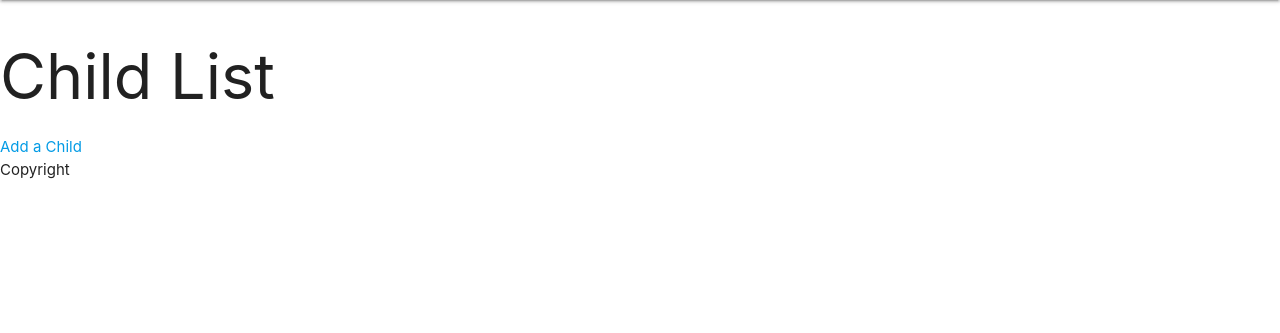
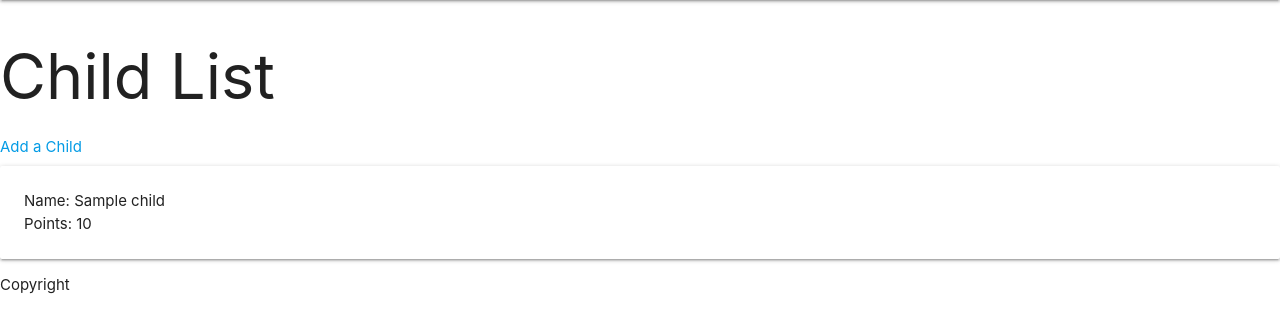
Before and after one commit to chauncy-n/choreapp, a Django app: page /children/ in a window 1280 px wide. Shown: the part 64-397 px from the top of the page. Run offline with Django 3.2, Linux system fonts and the light colour scheme; tables that the repository leaves empty hold one stand-in row (values such as "Sample post").

Commit message:
fixed child list to display, now I need to find why the users child list is not showing up

```diff
--- a/main_app/templates/children/index.html
+++ b/main_app/templates/children/index.html
@@ -3,11 +3,11 @@
 
 <h1>Child List</h1>
 <a href="/children/create">Add a Child</a>
-{% for child in childs %}
+{% for child in children %}
     <div class="card">
-        <a href='{% url "children_detail" child.id %}'>
+        <a href='{% url "children_detail" child.id %}'></a>
             <div class="card-content">
-                <p>Name: {{ chid.name }}</p>
+                <p>Name: {{ child.name }}</p>
                 <p>Points: {{ child.points }}</p>
             </div>
         </a>
--- a/main_app/urls.py
+++ b/main_app/urls.py
@@ -13,6 +13,7 @@ urlpatterns = [
     path('chores/<int:pk>/update/', views.ChoreUpdate.as_view(), name='chores_update'),
     path('chores/<int:pk>/delete/', views.ChoreDelete.as_view(), name='chores_delete'),
     path('children/', views.children_index, name='children_index'),
+    path('children/<int:child_id>', views.children_detail, name='children_detail'),
     path('children/create/', views.ChildCreate.as_view(), name='children_create'),
     path('children/<int:pk>/update/', views.ChildUpdate.as_view(), name='children_update'),
     path('children/<int:pk>/delete/', views.ChildDelete.as_view(), name='children_delete'),
```
